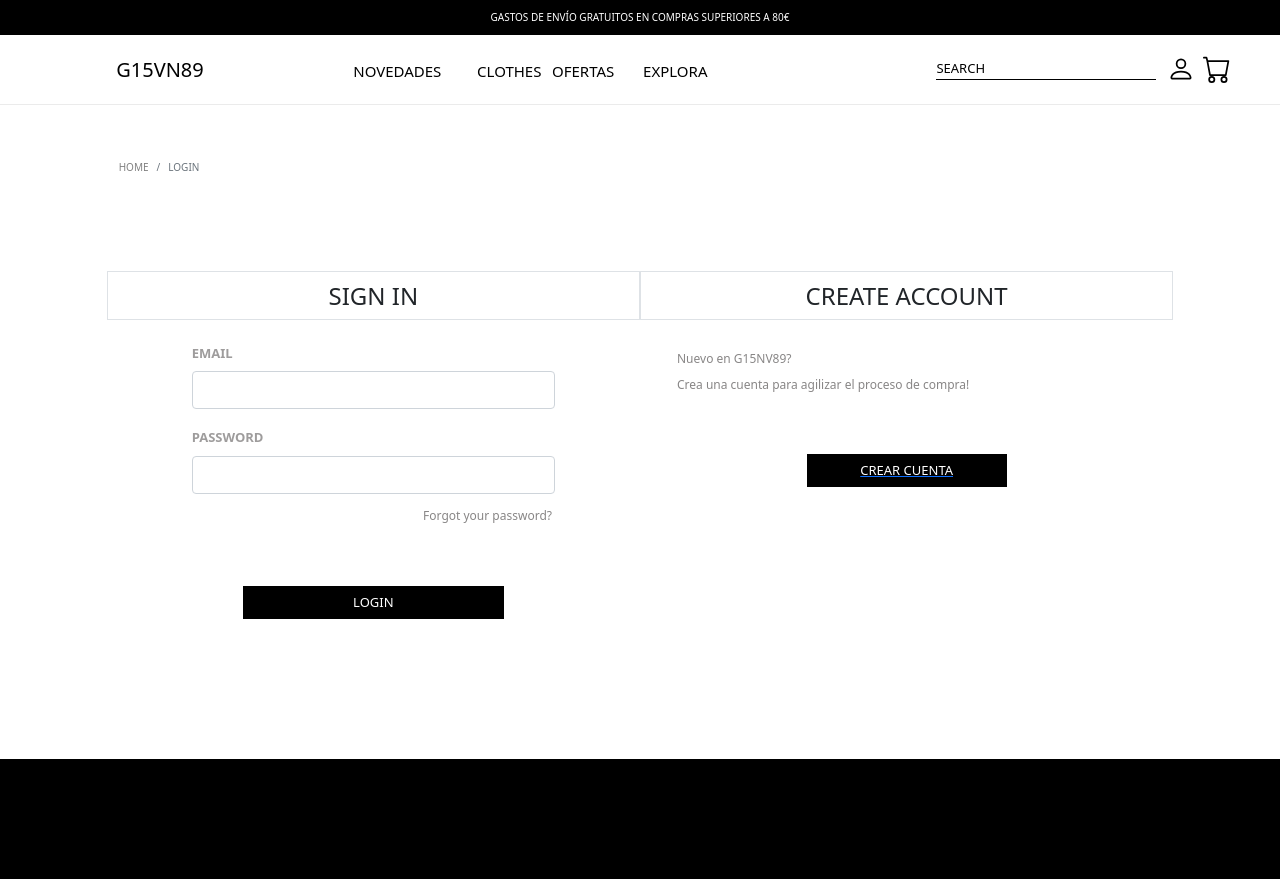
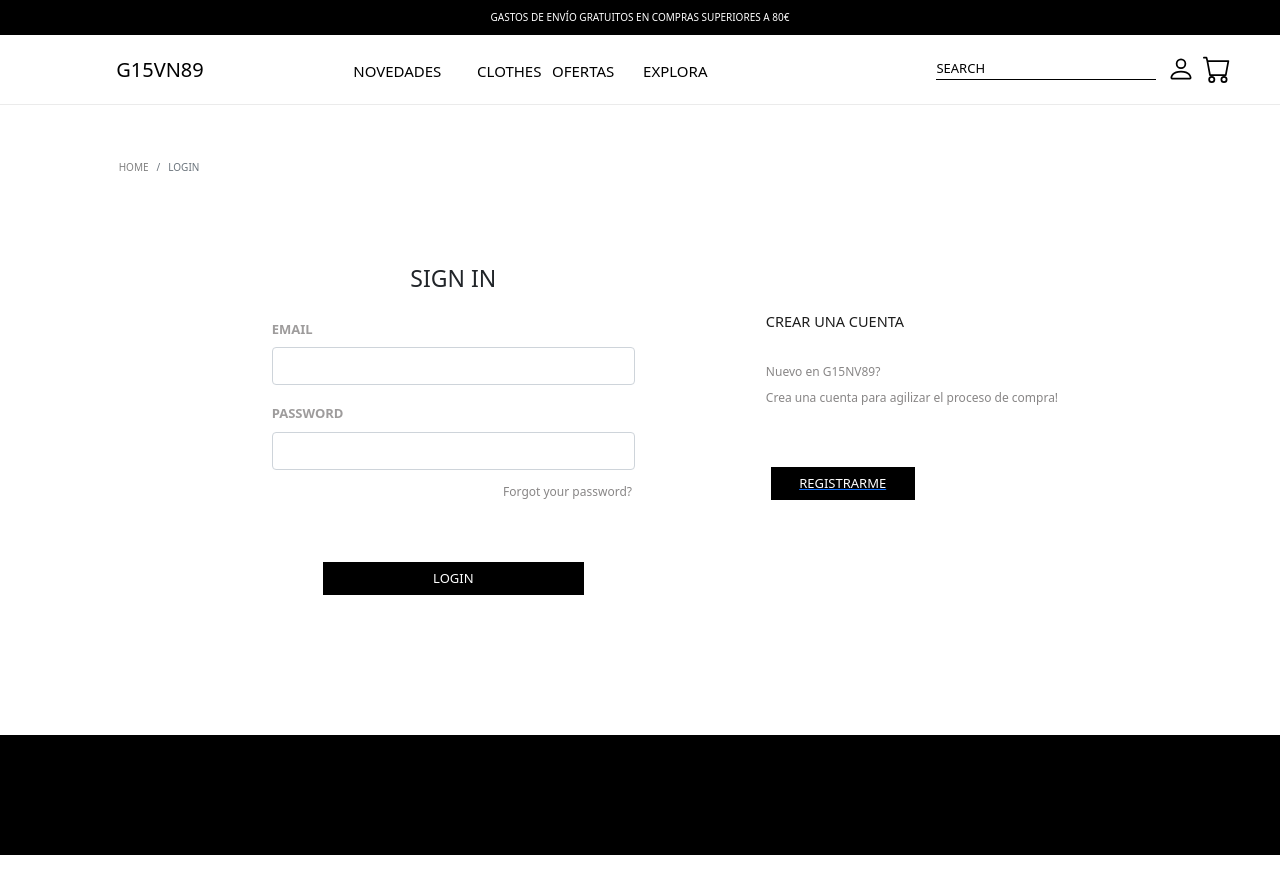
Before and after one commit to NuriaVillaronga/Gestion-Repository, a React (Create React App) app: page /login in a window 1280 px wide. After the commit the page ends 855 px from the top, so only its background shows below. Built offline with nearby package versions, Linux system fonts and the light colour scheme.

Commit message:
actualizando componente Login

```diff
--- a/src/App.css
+++ b/src/App.css
@@ -150,17 +150,37 @@ button#dropdown-toggle-user.dropdown-toggle.btn.btn-primary::after {
 /*********************************************************
 ***************************LOGIN***************************
 **********************************************************/
-
+.create-account {
+  padding-top: 50px;
+}
 /*----------Posicionamientos----------*/
-.col-login-button, .col-button-create-account {
+.col-login-button {
   display: flex;
   align-items: center;
   justify-content: center;
 }
 
+.col-button-create-account {
+  display: flex;
+  align-items: left;
+  justify-content: left;
+  margin-left: 25px;
+}
+#create-account-title {
+  font-size: 14.5px !important;
+  padding-left: 25px;
+  padding-right: 25px;
+  color: rgb(29, 29, 29);
+}
+#signin-title {
+  font-size: 23px !important;
+  text-align: center;
+  padding-left: 160px;
+}
+
 /*Login*/
 .col-login {
-  padding: 5px 80px 0px 80px !important;
+  padding: 5px 0px 0px 160px !important;
 }
 .col-forgot-pss {
   text-align: right;
@@ -179,7 +199,7 @@ button#dropdown-toggle-user.dropdown-toggle.btn.btn-primary::after {
   padding: 60px 5px 10px 5px;
 }
 #create-account-button {
-  width: 40%;
+  width: 35%;
 }
 #login-button {
   width: 70%;
@@ -209,7 +229,7 @@ button#dropdown-toggle-user.dropdown-toggle.btn.btn-primary::after {
   font-size: 10px;
 }
 .container-specific-content {
-  margin-top: 80px !important;
+  margin-top: 70px !important;
   margin-bottom: 130px;
 }
 .breadcrumb-active a {
@@ -234,9 +254,6 @@ footer {
   width: 100%;
   min-height: 15vh;
   background-color: rgb(0, 0, 0);
-}
-h4 {
-  text-align: center;
 }
 
 /*Comun properties*/
--- a/src/components/Login/CreateAccount.jsx
+++ b/src/components/Login/CreateAccount.jsx
@@ -6,7 +6,10 @@ import { Link } from 'react-router-dom';
 function CreateAccount() {
 
   return (<Fragment>
-            <TitleHeader title="CREATE ACCOUNT"/>
+            <div className='row'>
+                <div className='col-2'/>
+                <div className='col-10'>
+                    <TitleHeader title="CREAR UNA CUENTA" id="create-account-title"/>
                     <div className="row row-message-1-create-account">
                         <div className="col-12">
                             <span>Nuevo en G15NV89?</span>
@@ -19,8 +22,10 @@ function CreateAccount() {
                     </div>
                     <div className="row">
                         <Link to="/register">
-                    <ManagementButton classCol="col-12 col-button-create-account" classBtn="button-gestion" id="create-account-button" value="CREAR CUENTA"/>
+                            <ManagementButton classCol="col-12 col-button-create-account" classBtn="button-gestion" id="create-account-button" value="REGISTRARME"/>
                         </Link>
+                    </div>
+                </div>
             </div>
         </Fragment>);
 };
--- a/src/components/Login/Login.jsx
+++ b/src/components/Login/Login.jsx
@@ -15,7 +15,7 @@ function Login() {
               <div className='col-12 container-specific-content'>
                   <div className='row'>
                       <div className="col-12 col-lg-6"><SignIn/></div>
-                      <div className="col-12 col-lg-6"><CreateAccount/></div>
+                      <div className="col-12 col-lg-6 create-account"><CreateAccount/></div>
                   </div>
               </div>
           </div>);
--- a/src/components/Login/SignIn.jsx
+++ b/src/components/Login/SignIn.jsx
@@ -13,7 +13,7 @@ function SignIn() {
     const regExp_required =/^$/;
 
   return (<Fragment>
-            <TitleHeader title="SIGN IN"/>
+            <TitleHeader title="SIGN IN" id="signin-title"/>
             <div className="row">
                 <div className="col-12 col-login">
                     <form>
--- a/src/components/TitleHeader.jsx
+++ b/src/components/TitleHeader.jsx
@@ -2,9 +2,9 @@ import React from 'react';
 
 function TitleHeader(props) {
 
-  return (<div className="row row-title border">
+  return (<div className="row" id={props.id}>
             <div className="col-12">
-                <h4>{props.title}</h4>
+                {props.title}
             </div>
         </div>);
 };
```
Lines whose indentation alone changed are shown as unchanged.
